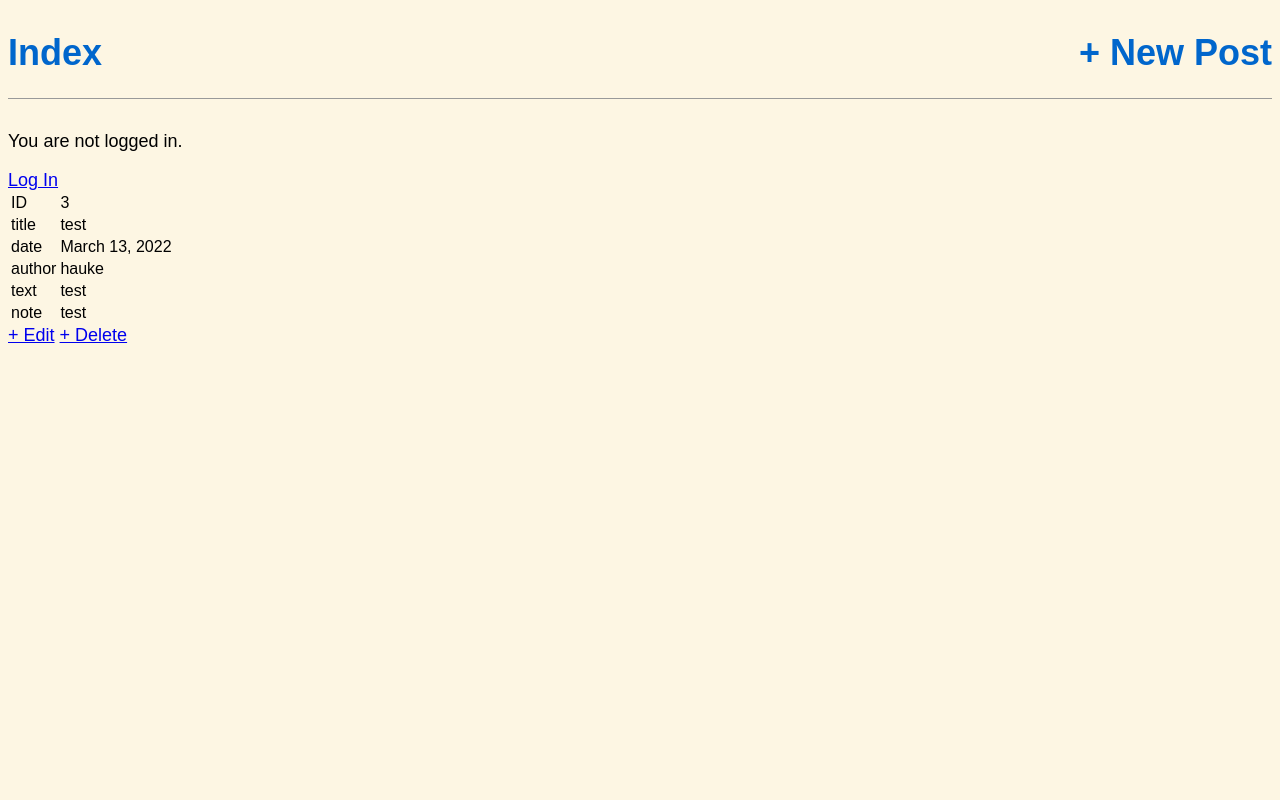
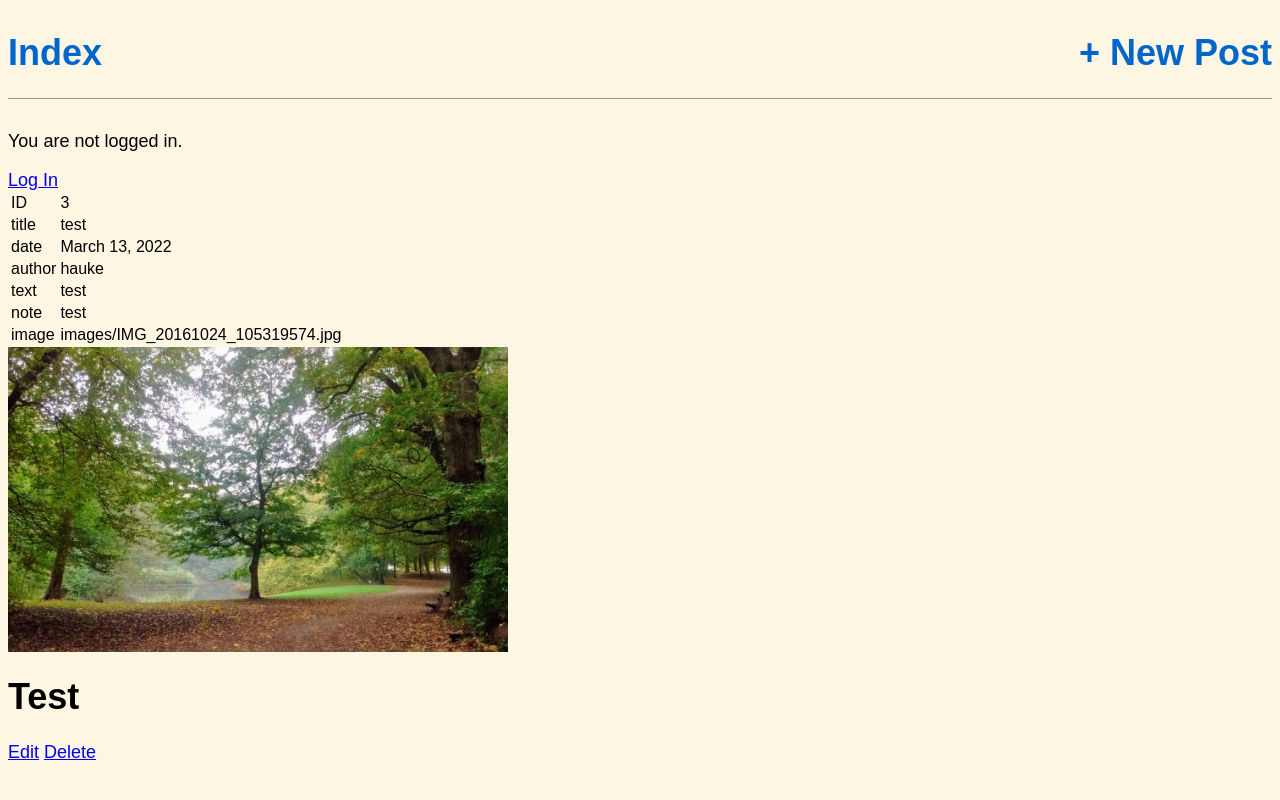
Before and after one commit to Hauke2222/Django-weblog, a Django app: page /post/3/ in a window 1280 px wide. Run offline with Django 4.2, Linux system fonts and the light colour scheme; data comes from the database, SQL or seed files in the repository; both versions use the stored data as it was after the commit.

Commit message:
begin images

```diff
--- a/Django_weblog_project/settings.py
+++ b/Django_weblog_project/settings.py
@@ -119,6 +119,8 @@ USE_TZ = True
 # https://docs.djangoproject.com/en/4.0/howto/static-files/
 
 STATIC_URL = 'static/'
+MEDIA_URL = '/media/'
+MEDIA_ROOT = os.path.join(BASE_DIR, 'media')
 STATICFILES_DIRS = [os.path.join(BASE_DIR, 'static')]
 
 # Default primary key field type
--- a/Django_weblog_project/urls.py
+++ b/Django_weblog_project/urls.py
@@ -15,6 +15,8 @@ Including another URLconf
 """
 from django.contrib import admin
 from django.urls import path, include
+from django.conf import settings
+from django.conf.urls.static import static
 
 urlpatterns = [
     path('admin/', admin.site.urls),
@@ -22,3 +24,8 @@ urlpatterns = [
     path('accounts/', include('accounts.urls')),
     path('', include('posts.urls')),
 ]
+# + static(settings.MEDIA_URL, document_root=settings.MEDIA_ROOT)
+
+if settings.DEBUG:
+    urlpatterns += static(settings.MEDIA_URL,
+                          document_root=settings.MEDIA_ROOT)
--- a/posts/models.py
+++ b/posts/models.py
@@ -9,6 +9,7 @@ class Post(models.Model):
     author = models.CharField(max_length=250)
     text = models.TextField()
     note = models.CharField(max_length=250)
+    image = models.ImageField(blank=True, upload_to="images/")
 
     def __str__(self):
         return self.title
--- a/templates/create_post.html
+++ b/templates/create_post.html
@@ -1,6 +1,6 @@
 {% extends 'base.html' %}
 {% block content %}
-<form action="store" method="post">
+<form action="store" method="post" enctype="multipart/form-data">
     {%csrf_token%}
     <table>
         {{form.as_table}}
--- a/templates/index.html
+++ b/templates/index.html
@@ -5,6 +5,12 @@
 <div class="post-entry">
     <h2><a href="{% url 'post_detail' post.pk %}">{{ post }}</a></h2>
     <p>{{ post.date }}</p>
+    {% comment %} <img src="{{ post.image.url}}" alt="image"> {% endcomment %}
+
+    {% if post.image.url %}
+    <img src="{{post.image.url}}" width="250">
+        <h1>Test</h1>
+      {% endif %}
 </div>
 
 {% endfor %}
--- a/templates/post_detail.html
+++ b/templates/post_detail.html
@@ -9,7 +9,12 @@
         </tr>
         {% endfor %}
     </table>
-    <a href="{% url 'update_post' post.pk %}">+ Edit</a>
-    <a href="{% url 'delete_post' post.pk %}">+ Delete</a>
+
+    {% if post.image.url %}
+    <img src="{{post.image.url}}" width="500">
+        <h1>Test</h1>
+      {% endif %}
+    <a href="{% url 'update_post' post.pk %}">Edit</a>
+    <a href="{% url 'delete_post' post.pk %}">Delete</a>
 </div>
 {% endblock content %}
```
Also changed, not shown: db.sqlite3, media/images/IMG_20161024_105319574.jpg (added), posts/migrations/0002_post_image.py (added).
